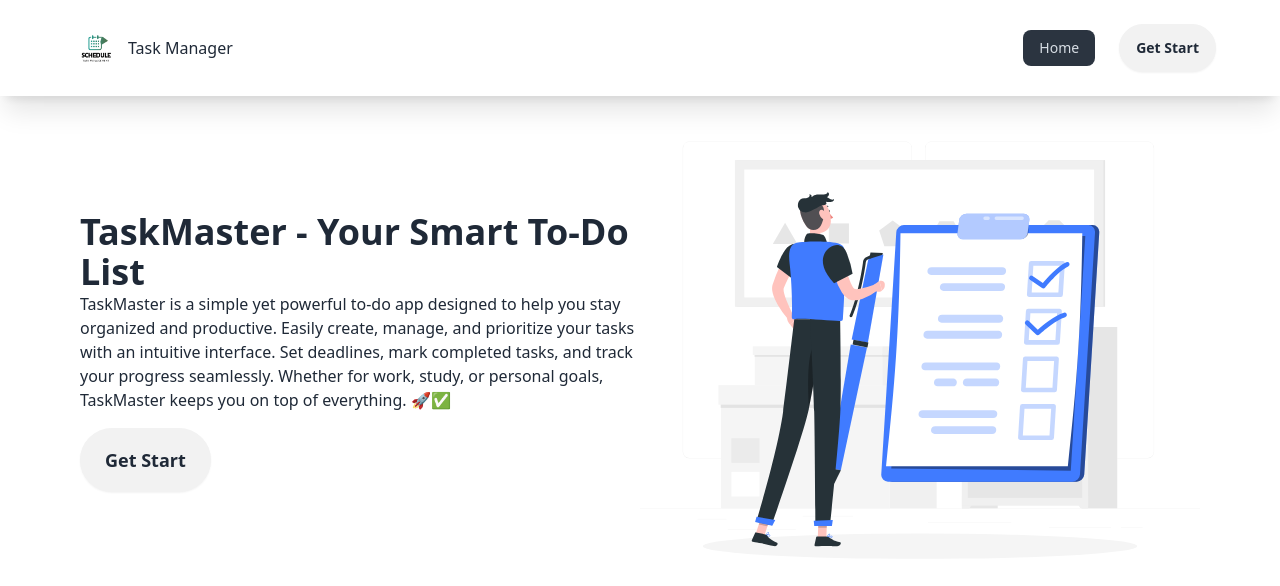
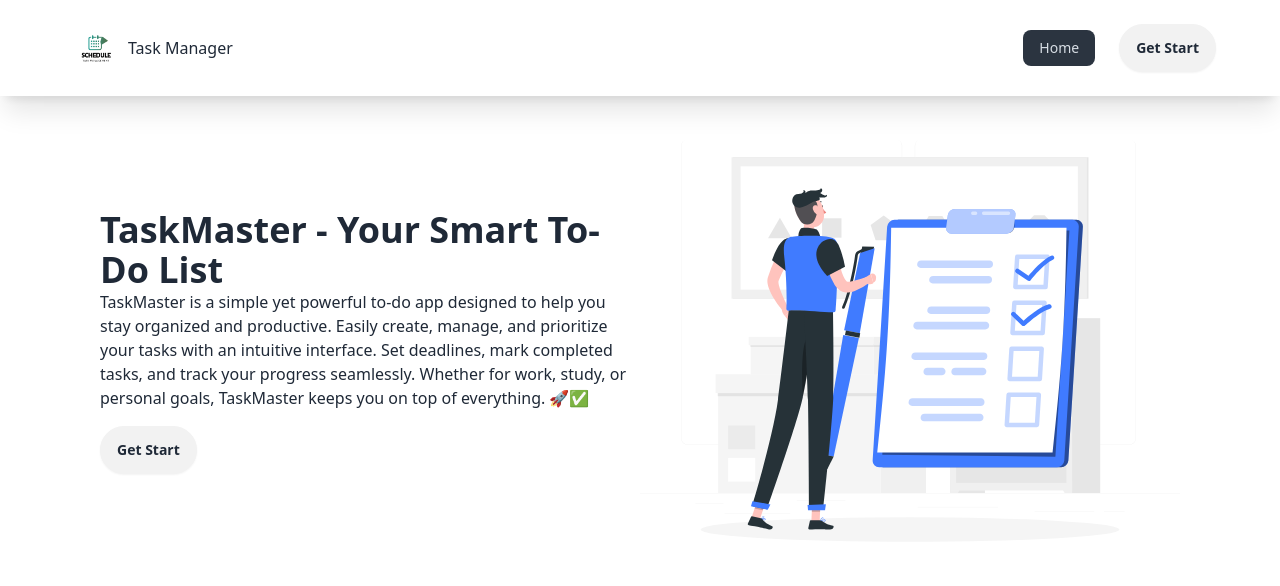
Before and after one commit to safin33221/Task-Mangements, a React (Vite) app in the folder Task-Managements-client/: page / in a window 1280 px wide. Shown: the top 586 px of the page. Built offline with nearby package versions, Linux system fonts and the light colour scheme; no server answers.

Commit message:
udate readme file

```diff
--- a/Task-Managements-client/src/Components/AddModal.jsx
+++ b/Task-Managements-client/src/Components/AddModal.jsx
@@ -51,7 +51,7 @@ const AddModal = ({ refetch }) => {
                     <form onSubmit={handleSubmit(onsubmit)}>
                         <label className="input input-bordered flex items-center gap-2 mb-4">
 
-                            <input {...register("title")} required type="text" className=" focus::outline-none" placeholder="Title" />
+                            <input {...register("title")} required type="text" className=" w-full focus::outline-none" placeholder="Title" />
                         </label>
 
                         <label className="textarea textarea-bordered focus:outline-none focus:border-none flex items-center gap-2 mb-4">
--- a/Task-Managements-client/src/Components/UpdateTask.jsx
+++ b/Task-Managements-client/src/Components/UpdateTask.jsx
@@ -19,7 +19,7 @@ const UpdateTask = ({ updateItem, refetch }) => {
             title: form.title.value,
             description: form.description.value
         }
-        axios.patch(`https://task-management-server-three-flax.vercel.app/task/Update/${updateItem._id}`, updateInfo)
+        axios.patch(`https://task-management-server-three-flax.vercel.app/tasks/${updateItem._id}`, updateInfo)
             .then(res => {
                 refetch()
                 document.getElementById('updateTask').close()
--- a/Task-Managements-client/src/Pages/Home/Hero.jsx
+++ b/Task-Managements-client/src/Pages/Home/Hero.jsx
@@ -1,16 +1,19 @@
 import React from 'react';
 import hero from '../../assets/todo.svg'
+import { Link } from 'react-router-dom';
 const Hero = () => {
     return (
-        <div className='flex flex-col md:flex-row justify-center items-center  '>
-            <div className='w-1/2'>
+        <div className='flex flex-col md:flex-row justify-center items-center px-5 mx-auto m-16 '>
+            <div className='w-full md:w-1/2'>
                 <h1 className='text-4xl font-bold'>TaskMaster - Your Smart To-Do List
 
                 </h1>
                 <p>TaskMaster is a simple yet powerful to-do app designed to help you stay organized and productive. Easily create, manage, and prioritize your tasks with an intuitive interface. Set deadlines, mark completed tasks, and track your progress seamlessly. Whether for work, study, or personal goals, TaskMaster keeps you on top of everything. 🚀✅</p>
-                <button className="btn btn-lg rounded-full my-4">Get Start</button>
+                <Link to='/myTask'>
+                    <button className="btn btn-xl rounded-full my-4">Get Start</button>
+                </Link>
             </div>
-            <div className='w-1/2 '>
+            <div className=' w-full  md:w-1/2 '>
                 <img src={hero} className='' alt="" />
             </div>
         </div>
--- a/Task-Managements-client/src/Pages/Task/MyTask.jsx
+++ b/Task-Managements-client/src/Pages/Task/MyTask.jsx
@@ -59,7 +59,7 @@ const MyTask = () => {
             const [removed] = sourceItems.splice(source.index, 1);
             destItems.splice(destination.index, 0, removed);
 
-            axios.put(`https://task-management-server-three-flax.vercel.app/update-category/${removed._id}`, { category: destination.droppableId })
+            axios.put(`https://task-management-server-three-flax.vercel.app/tasks/${removed._id}`, { category: destination.droppableId })
                 .then(res => {
                     refetch()
                 })
@@ -92,7 +92,7 @@ const MyTask = () => {
     };
 
     const handleUpdateCategroy = (category, id) => {
-        axios.put(`https://task-management-server-three-flax.vercel.app/update-category/${id}`, { category })
+        axios.put(`https://task-management-server-three-flax.vercel.app/tasks/${id}`, { category })
             .then(() => {
                 refetch();
             });
@@ -137,13 +137,13 @@ const MyTask = () => {
                                                                 <button onClick={() => handleDelete(item._id)}><MdDeleteSweep className='text-red-500' /></button>
                                                             </div>
                                                         </div>
-                                                        <div className='text-left'>
+                                                        <div className='text-left '>
                                                             <div className='flex gap-2'>
                                                                 <h1>{index + 1}.</h1>
                                                                 <h1 className='font-bold'>{item.title}</h1>
                                                             </div>
                                                             <div>
-                                                                <p>{item.description.slice(0, 50)}</p>
+                                                                <p className='text-xs'>{item.description}</p>
                                                             </div>
                                                         </div>
                                                     </div>
```
Also changed, not shown: 2 other files (tests, documents, lock files or other folders).
